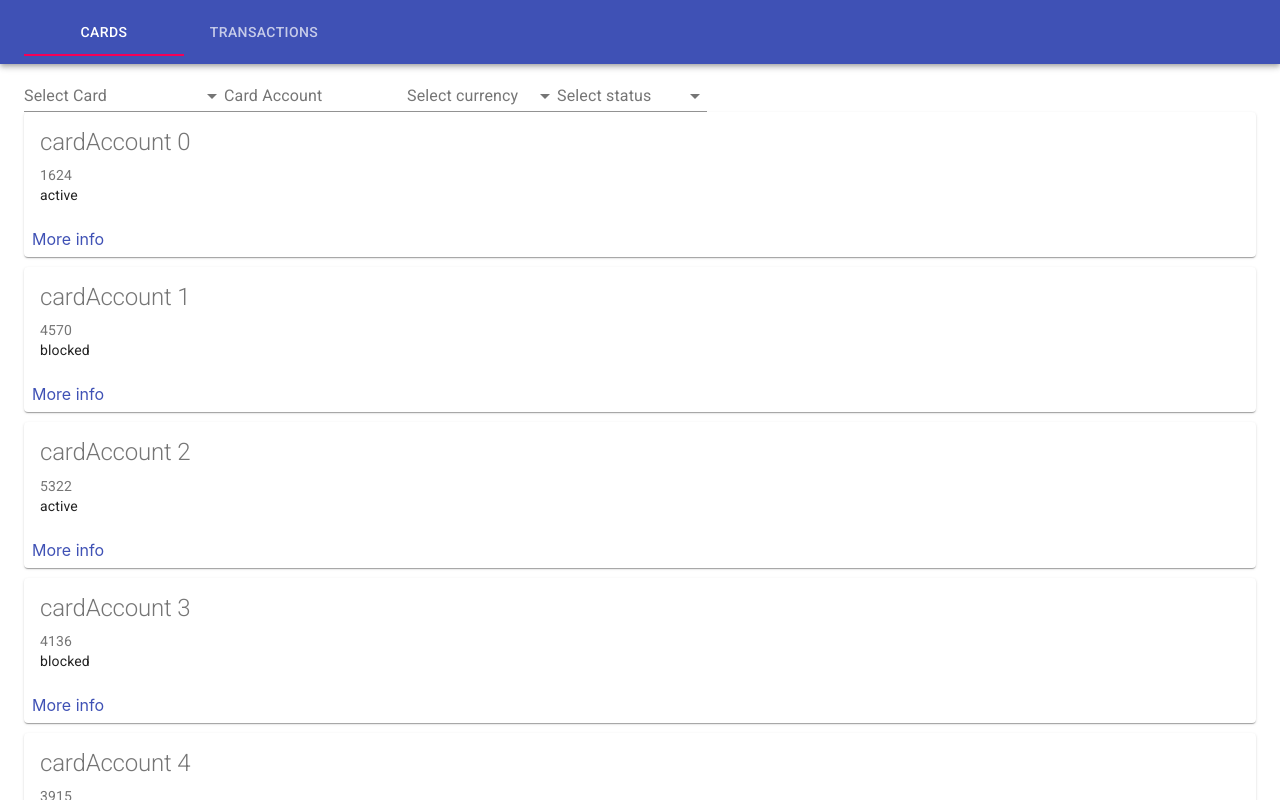
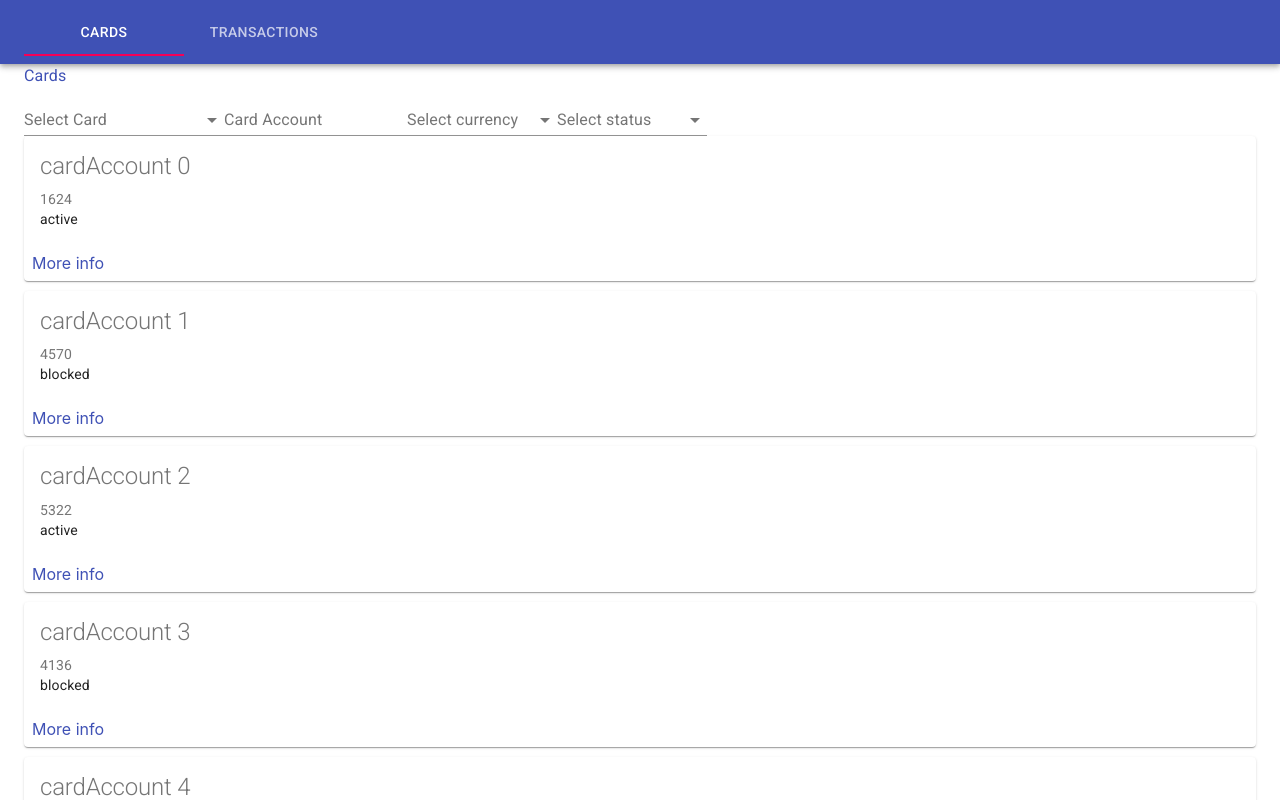
Before and after one commit to Chutka/card-view-challenge, a React (Create React App) app: page / in a window 1280 px wide. Both pictures are taken after a click on the tab "CARDS". Shown: the top 800 px of the page. Built offline with nearby package versions, Linux system fonts and the light colour scheme.

Commit message:
added displaying breadcrumbs

```diff
--- a/src/components/App/index.tsx
+++ b/src/components/App/index.tsx
@@ -1,25 +1,12 @@
 import React from "react";
 import { Container } from "@material-ui/core";
 import { BrowserRouter as Router, Routes, Route } from "react-router-dom";
-import { CardById } from "../../pages/CardById";
-import { Cards } from "../../pages/Cards";
-import { Home } from "../../pages/Home";
-import { Transactions } from "../../pages/Transactions";
-import { TransactionsById } from "../../pages/TransactionsById";
 import { Header } from "../Header";
-import {
-  CARDS,
-  CARD_BY_ID,
-  CARD_BY_ID_TRANSACTIONS,
-  CARD_BY_ID_TRANSACTION_BY_ID,
-  HOME,
-  TRANSACTIONS,
-  TRANSACTION_BY_ID,
-} from "../../routes/constants";
 import { Provider } from "react-redux";
 import { store } from "../../store";
 import { MuiPickersUtilsProvider } from "@material-ui/pickers";
 import DateFnsUtils from "@date-io/date-fns";
+import { routeConfig } from "../../routes/config";
 
 function App() {
   return (
@@ -30,23 +17,9 @@ function App() {
             <Header />
             <Container maxWidth="lg">
               <Routes>
-                <Route path={HOME} element={<Home />} />
-                <Route path={TRANSACTIONS} element={<Transactions />} />
-                <Route
-                  path={TRANSACTION_BY_ID}
-                  element={<TransactionsById />}
-                />
-                {/* <Route path="transactions/:transactionId/:cardId" element={} /> ???? */}
-                <Route path={CARDS} element={<Cards />} />
-                <Route path={CARD_BY_ID} element={<CardById />} />
-                <Route
-                  path={CARD_BY_ID_TRANSACTIONS}
-                  element={<Transactions />}
-                />
-                <Route
-                  path={CARD_BY_ID_TRANSACTION_BY_ID}
-                  element={<TransactionsById />}
-                />
+                {routeConfig.map(route => (
+                  <Route key={route.path} {...route} />
+                ))}
               </Routes>
             </Container>
           </Router>
--- /dev/null
+++ b/src/hocs/withBreadCrumbs.tsx
@@ -0,0 +1,50 @@
+import { Breadcrumbs, Link,  } from '@material-ui/core';
+import { isNil } from 'lodash';
+import React, { ComponentType, useMemo } from 'react';
+import { generatePath, Link as RouterLink, LinkProps as RouterLinkProps, useLocation, useParams } from 'react-router-dom';
+import { routeConfig } from '../routes/config';
+
+export type TBreadCrumb = Pick<RouterLinkProps, 'to' | 'children'>;
+
+export function withBreadCrumbs<T extends object>(Component: ComponentType<T>) {
+    function Wrapper (props: T) {
+        const params = useParams();
+        const location = useLocation();
+        const breadCrumbs = useMemo<TBreadCrumb[]>(() => {
+            const result: TBreadCrumb[] = [];
+            for (const route of routeConfig) {
+                try {
+                    const preparedPath = generatePath(route.path, params);
+                    if (location.pathname.indexOf(preparedPath) !== 0 || isNil(route.name)) {
+                        continue;
+                    }
+                    result.push({
+                        to: preparedPath,
+                        children: route.name
+                    })
+                } catch {}
+            }
+
+            return result;
+        }, [location.pathname, params])
+
+        return (
+            <>
+                <Breadcrumbs>
+                    {breadCrumbs.map(breadcrumb => (
+                        <Link
+                            key={breadcrumb.to.toString()}
+                            component={RouterLink}
+                            {...breadcrumb}
+                        />
+                    ))}
+                </Breadcrumbs>
+                <Component {...props} />
+            </>
+        )
+    };
+
+    Wrapper.displayName = `withBreadCrumbs(${Component.displayName ?? Component.name})`;
+
+    return Wrapper;
+}
--- a/src/mockData/generator.ts
+++ b/src/mockData/generator.ts
@@ -25,7 +25,7 @@ export const generateTransactionsByCards = (cards: ICard[]): ITransaction[] =>
     transactionDate.setDate(random(1, 28));
 
     return {
-      transactionID: `transactionID: ${index}`,
+      transactionID: `${index}`,
       cardAccount: cards[index % cards.length].cardAccount,
       cardID: cards[index % cards.length].cardID,
       amount: random(1, 100),
--- a/src/pages/CardById/index.tsx
+++ b/src/pages/CardById/index.tsx
@@ -9,6 +9,7 @@ import { isNil } from "lodash";
 import React, { useMemo } from "react";
 import { useSelector } from "react-redux";
 import { useParams, Link as RouterLink, generatePath } from "react-router-dom";
+import { withBreadCrumbs } from "../../hocs/withBreadCrumbs";
 import { CARD_BY_ID_TRANSACTIONS } from "../../routes/constants";
 import { makeCardByIdSelector } from "../../selectors/cards";
 import { ICardIdParams } from "../../types/params";
@@ -54,3 +55,5 @@ export const CardById: React.FC = () => {
     </Card>
   ) : null;
 };
+
+export default withBreadCrumbs(CardById);
--- a/src/pages/Cards/index.tsx
+++ b/src/pages/Cards/index.tsx
@@ -9,6 +9,7 @@ import { Pagination } from "@material-ui/lab";
 import React, { SetStateAction, useCallback, useMemo, useState } from "react";
 import { useSelector } from "react-redux";
 import { generatePath, Link as RouterLink } from "react-router-dom";
+import { withBreadCrumbs } from "../../hocs/withBreadCrumbs";
 import { CARD_BY_ID } from "../../routes/constants";
 import {
   makeCardsByCountAndOffsetSelector,
@@ -90,3 +91,6 @@ export const Cards: React.FC = () => {
     </div>
   );
 };
+
+
+export default withBreadCrumbs(Cards);
--- a/src/pages/Transactions/index.tsx
+++ b/src/pages/Transactions/index.tsx
@@ -9,6 +9,7 @@ import { Pagination } from "@material-ui/lab";
 import React, { SetStateAction, useCallback, useMemo, useState } from "react";
 import { useSelector } from "react-redux";
 import { generatePath, Link as RouterLink } from "react-router-dom";
+import { withBreadCrumbs } from "../../hocs/withBreadCrumbs";
 import { TRANSACTION_BY_ID } from "../../routes/constants";
 import { makeTransactionsByFiltersSelector } from "../../selectors/transactions";
 import { ITransactionsFilter } from "../../types/transactionsFilters";
@@ -29,8 +30,6 @@ export const Transactions: React.FC = () => {
     startDate: null,
     endDate: null
   });
-
-  console.log(filters);
 
   const transactionsByPageSelector = useMemo(
     () =>
@@ -103,3 +102,5 @@ export const Transactions: React.FC = () => {
     </div>
   );
 };
+
+export default withBreadCrumbs(Transactions);
--- a/src/pages/TransactionsById/index.tsx
+++ b/src/pages/TransactionsById/index.tsx
@@ -3,11 +3,11 @@ import { isNil } from 'lodash';
 import React, { useMemo } from 'react';
 import { useSelector } from 'react-redux';
 import { useParams } from 'react-router-dom';
+import { withBreadCrumbs } from '../../hocs/withBreadCrumbs';
 import { makeTransactionByIdSelector } from '../../selectors/transactions';
 import { ITransactionIdParams } from '../../types/params';
 import { formatDate } from '../../utils/date';
 import { useStyles } from './styles';
-
 
 export const TransactionsById: React.FC = () => {
     const classes = useStyles();
@@ -40,3 +40,5 @@ export const TransactionsById: React.FC = () => {
       </Card>
     ) : null;
 }
+
+export default withBreadCrumbs(TransactionsById);
--- /dev/null
+++ b/src/routes/config.tsx
@@ -0,0 +1,41 @@
+import React from 'react';
+import { PathRouteProps } from "react-router-dom";
+import CardById from '../pages/CardById';
+import Cards from '../pages/Cards';
+import { Home } from '../pages/Home';
+import Transactions from '../pages/Transactions';
+import TransactionsById from '../pages/TransactionsById';
+import { CARDS, CARD_BY_ID, CARD_BY_ID_TRANSACTIONS, CARD_BY_ID_TRANSACTION_BY_ID, HOME, TRANSACTIONS, TRANSACTION_BY_ID } from "./constants";
+
+interface IRouteExtended extends PathRouteProps {
+    name?: string;
+}
+
+export const routeConfig: IRouteExtended[] = [{
+    path: HOME,
+    element: <Home />
+}, {
+    path: TRANSACTIONS,
+    name: 'Transactions',
+    element: <Transactions />
+}, {
+    path: TRANSACTION_BY_ID,
+    name: 'Current Transaction',
+    element: <TransactionsById />
+}, {
+    path: CARDS,
+    name: 'Cards',
+    element: <Cards />
+}, {
+    path: CARD_BY_ID,
+    name: 'Current Card',
+    element: <CardById />
+}, {
+    path: CARD_BY_ID_TRANSACTIONS,
+    name: 'Transaction For Card',
+    element: <Transactions />
+}, {
+    path: CARD_BY_ID_TRANSACTION_BY_ID,
+    name: 'Current Transaction',
+    element: <TransactionsById />
+}];
```
